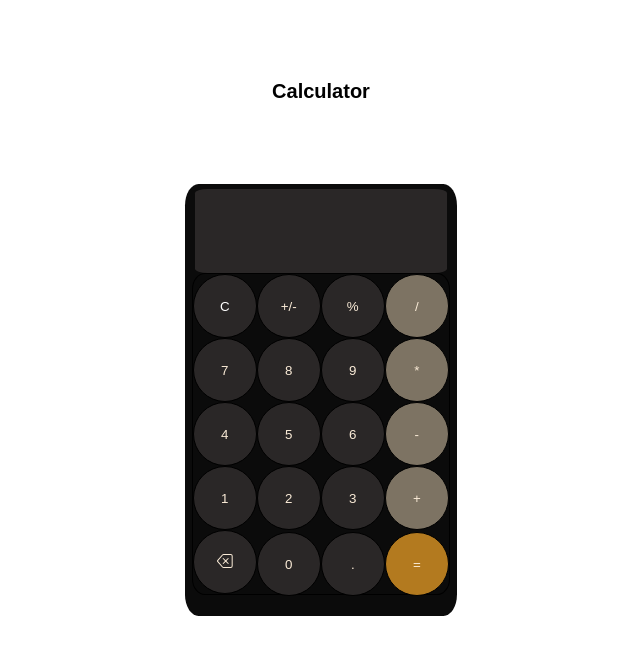
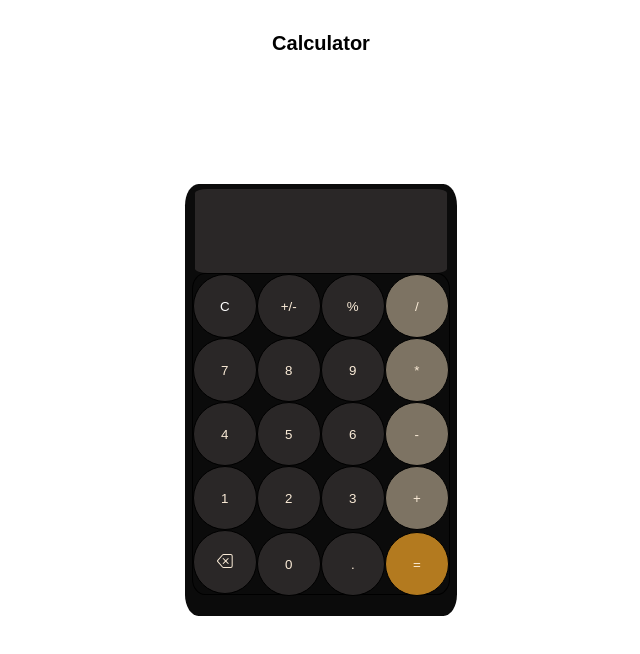
Before and after one commit to megha-naragund/calculator-react, a React (Create React App) app: page / in a window 1280 px wide. Shown: the top 654 px of the page, without its empty margins (319-959 px from the left). Built offline with nearby package versions, Linux system fonts and the light colour scheme.

Commit message:
move name to top

```diff
--- a/src/index.css
+++ b/src/index.css
@@ -25,7 +25,7 @@ body {
   font-size: 20px;
   color: black;
   position: absolute;
-  top:10%;
+  top:2rem;
   left: 0;
   right: 0;
   margin: auto;
```
